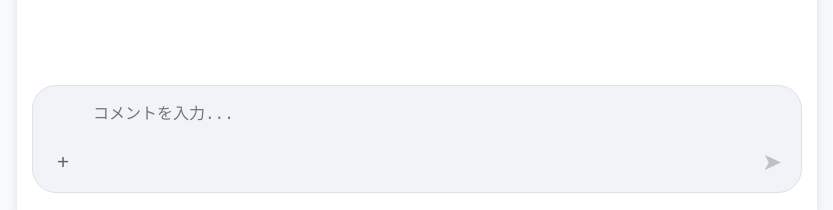
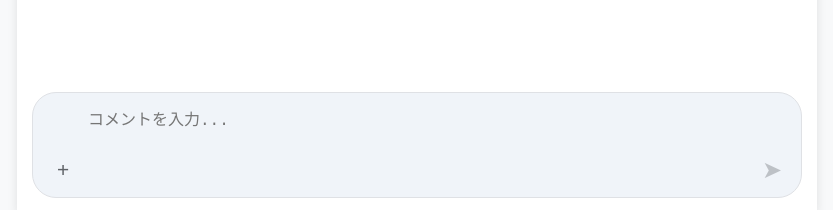
Before and after one commit to torusk/ichigo-ichie-chat, a plain HTML site: page frontend/index.html in a window 1280 px wide. Shown: the part 587-797 px from the top of the page, 223-1056 px from the left. Drawn offline with Linux system fonts and the light colour scheme.

Commit message:
gemini さんその２

```diff
--- a/frontend/style.css
+++ b/frontend/style.css
@@ -1,4 +1,4 @@
-/* ichigo-ichie-chat/frontend/style.css (完成版 - シームレスUI・マイクボタン除去・最終) */
+/* ichigo-ichie-chat/frontend/style.css (最終目標UI版 - 絶対配置) */
 
 * {
   box-sizing: border-box;
@@ -9,7 +9,7 @@ body {
   height: 100%;
   margin: 0;
   font-family: "Helvetica Neue", Arial, sans-serif;
-  background-color: #f8f9fa; /* Body background */
+  background-color: #f8f9fa;
 }
 
 #chat-container {
@@ -18,7 +18,7 @@ body {
   height: 100%;
   max-width: 800px;
   margin: 0 auto;
-  background-color: #fff; /* Main chat background */
+  background-color: #fff;
   box-shadow: 0 2px 10px rgba(0, 0, 0, 0.1);
   overflow: hidden;
 }
@@ -67,43 +67,47 @@ body {
   max-width: 100%;
 }
 
-/* --- Input Area Styles (Seamless) --- */
+/* --- Input Area Styles (Absolute Positioning Buttons) --- */
 #input-area-container {
-  padding: 15px 15px 20px 15px; /* Padding for spacing */
-  /* background-color and border-top removed */
-  margin-top: auto; /* Keep it at the bottom */
+  padding: 10px 15px 15px 15px; /* Bottom padding adjusted */
+  background-color: #fff; /* Match chat container background */
+  margin-top: auto;
 }
 
 #inputArea {
-  position: relative; /* Context for absolute positioned buttons */
+  position: relative; /* Crucial for absolute positioning children */
   border-radius: 24px;
-  padding: 5px; /* Padding inside the rounded border */
+  padding: 0; /* Remove padding from container itself */
   background-color: #f0f4f9; /* Background for the input group */
-  border: 1px solid #dfe1e5; /* Subtle border for the group */
-  min-height: 50px; /* Ensure min height for button placement */
+  border: 1px solid #dfe1e5;
+  min-height: 54px; /* Adjust to fit buttons + padding (approx 8px*2 + 40px button height) */
+  /* display: flex removed */
 }
 
 #messageInput {
   display: block;
-  width: 100%;
+  width: 100%; /* Take full width */
+  min-height: 52px; /* Match container min-height minus border */
+  max-height: 180px; /* Keep max height */
+  padding: 16px 55px 16px 55px; /* ★ Crucial: Top/Bottom padding + Left/Right padding for buttons */
+  margin: 0;
   border: none;
   outline: none;
-  padding: 12px 55px 12px 55px; /* Left/Right padding for buttons */
-  margin: 0;
+  border-radius: 24px; /* Match parent border radius */
   font-size: 1rem;
   line-height: 1.5;
   resize: none;
-  max-height: 180px;
   overflow-y: auto;
-  background-color: transparent; /* Use parent background */
+  background-color: transparent; /* Let parent background show */
   color: #333;
-  min-height: calc(
-    1.5rem + 24px
-  ); /* Ensure min height for approx 1 line + padding */
+  /* removed height: 100% - was conflicting */
 }
 
 /* Icon Button Base Styles */
 .icon-button {
+  position: absolute; /* Position absolutely within #inputArea */
+  bottom: 7px; /* Position from bottom (adjust as needed) */
+  z-index: 1; /* Ensure buttons are above textarea */
   flex-shrink: 0;
   display: inline-flex;
   align-items: center;
@@ -118,9 +122,6 @@ body {
   color: #5f6368;
   cursor: pointer;
   transition: background-color 0.2s ease;
-  position: absolute; /* Position buttons over the textarea space */
-  bottom: 10px; /* Position from bottom */
-  z-index: 1; /* Ensure buttons are above textarea */
 }
 .icon-button:hover {
   background-color: #e8e8e8;
@@ -141,7 +142,6 @@ body {
 
 /* Send Button Position & Style */
 #sendButton.send-icon {
-  /* Apply only if send button uses send-icon class */
   right: 10px; /* Position from right */
   font-size: 1.5rem;
   padding-left: 2px;
@@ -152,10 +152,7 @@ body {
 }
 #sendButton.send-icon:disabled {
   color: #bdc1c6;
-  background-color: transparent;
 }
 #sendButton.send-icon:disabled:hover {
   background-color: transparent;
 }
-
-/* Remove styles for #micButton as it's deleted */
```
Also changed, not shown: frontend/index.html (+0 -2 lines).
